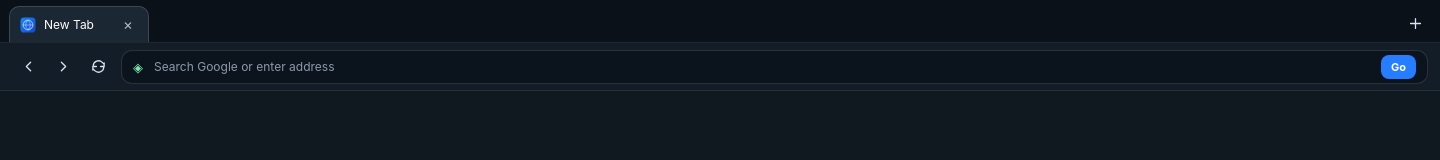
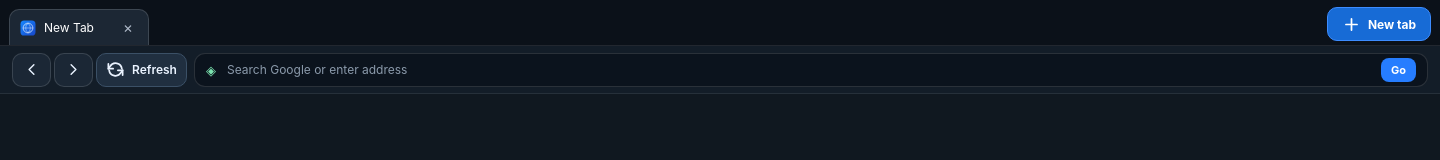
Before and after one commit to smm2318/MG-Browser-App, an Electron app: page browser.html in a window 1440 px wide. Drawn offline with Linux system fonts and the light colour scheme.

Commit message:
Make new tab and refresh controls clearer

```diff
--- a/browser.html
+++ b/browser.html
@@ -9,29 +9,29 @@
 <style>
 :root{color-scheme:dark;font-family:Inter,"Segoe UI",Arial,sans-serif;background:#101820;color:#fff}
 *{box-sizing:border-box}html,body{margin:0;width:100%;height:100%;overflow:hidden}button,input{font:inherit}button{cursor:pointer}
-.shell{height:100%;display:grid;grid-template-rows:43px 48px minmax(0,1fr);background:#101820}
+.shell{height:100%;display:grid;grid-template-rows:46px 48px minmax(0,1fr);background:#101820}
 .tab-strip{display:flex;align-items:end;gap:7px;padding:5px 9px 0;background:#0b1119;border-bottom:1px solid #ffffff18;direction:ltr}
 .tabs{display:flex;align-items:end;gap:6px;min-width:0;flex:1;height:100%;overflow-x:auto;scrollbar-width:thin}
 .tab{height:36px;min-width:140px;max-width:240px;display:flex;align-items:center;gap:8px;padding:0 10px;border:1px solid #ffffff1c;border-bottom:0;border-radius:10px 10px 0 0;background:#ffffff08;color:#d7e2f0;font-size:12px}
 .tab.active{background:#1c2734;color:#fff;border-color:#ffffff26}.tab img{width:16px;height:16px;object-fit:contain;flex:0 0 16px}.tab-title{overflow:hidden;text-overflow:ellipsis;white-space:nowrap;flex:1}.close-tab{border:0;background:transparent;color:#aeb9c8;border-radius:5px;width:20px;height:22px;padding:0;font-size:15px}.close-tab:hover{background:#ffffff18;color:#fff}
-.tool-btn{height:32px;min-width:32px;display:grid;place-items:center;border:1px solid transparent;border-radius:9px;background:transparent;color:#d8e5f2}.tool-btn:hover{background:#ffffff14;border-color:#ffffff18}.tool-btn svg{width:17px;height:17px}.new-tab{margin-bottom:3px}
+.tool-btn{height:34px;min-width:34px;display:flex;align-items:center;justify-content:center;gap:7px;padding:0 9px;border:1px solid #ffffff22;border-radius:10px;background:#1b2735;color:#eaf3ff;transition:background .15s,border-color .15s,transform .15s}.tool-btn:hover{background:#293b50;border-color:#ffffff45}.tool-btn:active{transform:scale(.96)}.tool-btn svg{width:19px;height:19px;flex:0 0 19px}.new-tab{margin-bottom:4px;min-width:104px;padding:0 12px;background:#176bd6;border-color:#3d8cff;color:#fff;font-size:12px;font-weight:650;white-space:nowrap}.new-tab:hover{background:#2784f5;border-color:#78b5ff}.refresh-btn{min-width:88px;background:#202f40;border-color:#3b5066;font-size:12px;font-weight:600;white-space:nowrap}.refresh-btn:hover{background:#2b4158}
 .toolbar{display:flex;align-items:center;gap:7px;padding:7px 12px;background:#131d28;border-bottom:1px solid #ffffff15;direction:ltr}
 .nav-buttons{display:flex;gap:3px}.address-form{display:flex;align-items:center;gap:9px;min-width:0;flex:1;height:34px;border:1px solid #ffffff20;border-radius:11px;padding:0 11px;background:#0b131d}.address-form:focus-within{border-color:#55baff88;box-shadow:0 0 0 2px #268bff20}.secure-mark{color:#7ce5b0;font-size:13px}.address{min-width:0;flex:1;border:0;outline:0;background:transparent;color:#fff;font-size:12px}.address::placeholder{color:#8b9aab}.go-btn{border:0;border-radius:8px;background:#267dff;color:#fff;padding:5px 10px;font-size:11px;font-weight:700}
 .view-stack{position:relative;min-height:0;background:#101820}.page-view{position:absolute;inset:0;width:100%;height:100%;border:0;background:#101820;display:none}.page-view.active{display:flex}
-@media(max-width:620px){.tab{min-width:112px;padding:0 7px}.toolbar{gap:4px;padding:6px}.address-form{gap:5px;padding:0 8px}.go-btn{padding:5px 7px}.tab-strip{padding-left:5px;padding-right:5px}}
+@media(max-width:620px){.tab{min-width:112px;padding:0 7px}.toolbar{gap:4px;padding:6px}.address-form{gap:5px;padding:0 8px}.go-btn{padding:5px 7px}.tab-strip{padding-left:5px;padding-right:5px}.new-tab{min-width:38px;padding:0 9px}.new-tab span{display:none}.refresh-btn{min-width:38px;padding:0 9px}.refresh-btn span{display:none}}
 </style>
 </head>
 <body>
 <div class="shell">
   <div class="tab-strip">
     <div class="tabs" id="tabs" role="tablist" aria-label="Browser tabs"></div>
-    <button class="tool-btn new-tab" id="newTab" title="New tab" aria-label="New tab"><svg viewBox="0 0 24 24" fill="none" stroke="currentColor" stroke-width="1.8" stroke-linecap="round"><path d="M12 5v14M5 12h14"/></svg></button>
+    <button class="tool-btn new-tab" id="newTab" title="Open a new tab (Ctrl+T)" aria-label="Open a new tab"><svg viewBox="0 0 24 24" fill="none" stroke="currentColor" stroke-width="2.2" stroke-linecap="round"><path d="M12 5v14M5 12h14"/></svg><span>New tab</span></button>
   </div>
   <div class="toolbar">
     <div class="nav-buttons">
       <button class="tool-btn" id="back" title="Back" aria-label="Back"><svg viewBox="0 0 24 24" fill="none" stroke="currentColor" stroke-width="1.8" stroke-linecap="round" stroke-linejoin="round"><path d="m15 18-6-6 6-6"/></svg></button>
       <button class="tool-btn" id="forward" title="Forward" aria-label="Forward"><svg viewBox="0 0 24 24" fill="none" stroke="currentColor" stroke-width="1.8" stroke-linecap="round" stroke-linejoin="round"><path d="m9 18 6-6-6-6"/></svg></button>
-      <button class="tool-btn" id="refresh" title="Refresh" aria-label="Refresh"><svg viewBox="0 0 24 24" fill="none" stroke="currentColor" stroke-width="1.8" stroke-linecap="round" stroke-linejoin="round"><path d="M20 7v5h-5M4.5 11a7.5 7.5 0 0 1 12.8-4.8L20 9M4 17v-5h5m10.5 1a7.5 7.5 0 0 1-12.8 4.8L4 15"/></svg></button>
+      <button class="tool-btn refresh-btn" id="refresh" title="Reload this page (Ctrl+R)" aria-label="Refresh page"><svg viewBox="0 0 24 24" fill="none" stroke="currentColor" stroke-width="2.2" stroke-linecap="round" stroke-linejoin="round"><path d="M20 11a8 8 0 0 0-14.8-3L3 11"/><path d="M3 5v6h6"/><path d="M4 13a8 8 0 0 0 14.8 3L21 13"/><path d="M21 19v-6h-6"/></svg><span>Refresh</span></button>
     </div>
     <form class="address-form" id="addressForm"><span class="secure-mark">◈</span><input class="address" id="address" type="text" placeholder="Search Google or enter address" spellcheck="false" autocomplete="off" aria-label="Address and search"><button class="go-btn" type="submit">Go</button></form>
   </div>
```
